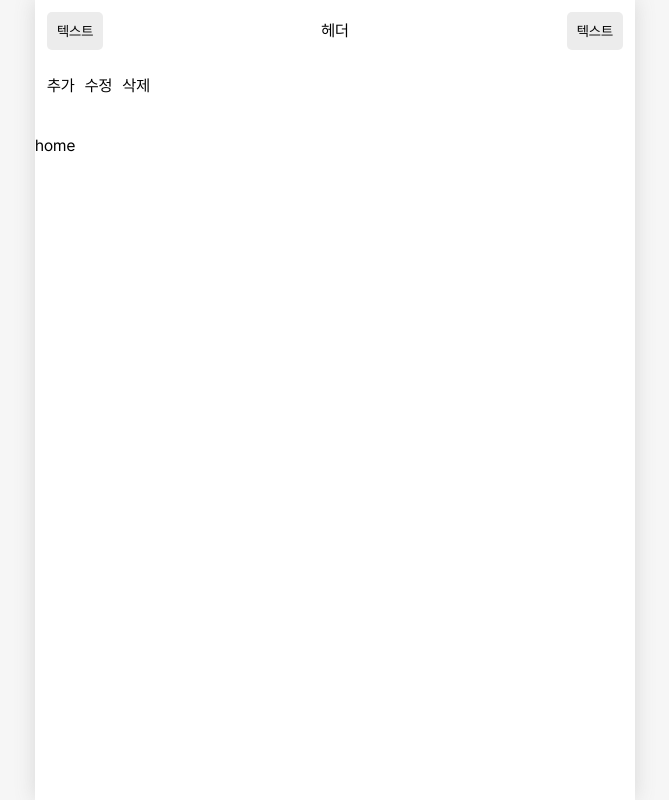
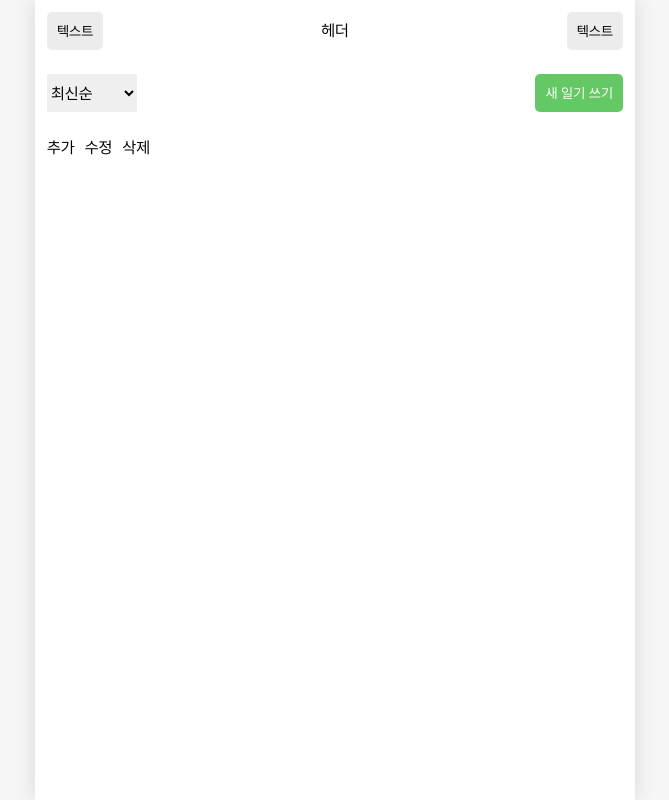
Before and after one commit to youngjunSung/onebite-react, a React (Vite) app in the folder section12/: page / in a window 1280 px wide. Shown: the whole page, without its empty margins (305-974 px from the left). Built offline with nearby package versions, Linux system fonts and the light colour scheme.

Commit message:
chore: home 작업

```diff
--- a/section12/src/App.tsx
+++ b/section12/src/App.tsx
@@ -113,16 +113,14 @@ function App() {
 
   return (
     <div className="max-w-[600px] w-full mx-auto bg-white flex-1 shadow-[0px_0px_20px_#64646433]">
-      <Header
-        text="헤더"
-        leftChild={<Button text="텍스트" type="default" />}
-        rightChild={
-          <Button text="텍스트" type="default" onClick={() => alert()} />
-        }
-      />
-      <div>
-
-      </div>
+      <Routes>
+        {/* switch문처럼 렌더링 된다. url이 / 면 Home, /new면 New  */}
+        <Route path="/" element={<Home />} />
+        <Route path="/new" element={<New />} />
+        <Route path="/diary/:diary" element={<Diary />} />
+        <Route path="/edit/:edit" element={<Edit />} />
+        <Route path="*" element={<Notfound />} />
+      </Routes>
       <div className="p-[12px] flex gap-[10px]">
         <button
           onClick={() =>
@@ -161,14 +159,6 @@ function App() {
           })}
         </ul>
       </div>
-      <Routes>
-        {/* switch문처럼 렌더링 된다. url이 / 면 Home, /new면 New  */}
-        <Route path="/" element={<Home />} />
-        <Route path="/new" element={<New />} />
-        <Route path="/diary/:diary" element={<Diary />} />
-        <Route path="/edit/:edit" element={<Edit />} />
-        <Route path="*" element={<Notfound />} />
-      </Routes>
     </div>
   );
 }
--- a/section12/src/components/Button.tsx
+++ b/section12/src/components/Button.tsx
@@ -1,10 +1,10 @@
-const Button = ({ text, type, onClick }: { text: string, type: string, onClick?: () => void }) => {
+const Button = ({ text, type, className, onClick }: { text: string, type: string, className?: string, onClick?: () => void }) => {
 	const getType = (type: string) => {
 		switch (type) {
 			case 'default':
 				return 'bg-[#ececec]'
 			case 'positive':
-				return 'bg-[#87c670] text-white'
+				return 'bg-[#64c964] text-white'
 			case 'negative':
 				return 'bg-[#de6264] text-white'
 			default:
@@ -15,7 +15,7 @@ const Button = ({ text, type, onClick }: { text: string, type: string, onClick?:
     <button
       type="button"
       onClick={onClick}
-      className={`cursor-pointer ${getType(type)} rounded-[5px] text-[14px] center min-h-[38px] px-[10px] py-[4px]`}
+      className={`cursor-pointer ${getType(type)} rounded-[5px] text-[14px] center min-h-[38px] px-[10px] py-[4px] ${className}`}
     >
       {text}
     </button>
--- a/section12/src/pages/Home.tsx
+++ b/section12/src/pages/Home.tsx
@@ -1,7 +1,25 @@
+import Header from "../components/Header";
+import Button from "../components/Button";
+
 const Home = () => {
-    return (
-        <h1>home</h1>
-    )
-}
+  return (
+    <>
+      <Header
+        text="헤더"
+        leftChild={<Button text="텍스트" type="default" />}
+        rightChild={
+          <Button text="텍스트" type="default" onClick={() => alert()} />
+        }
+      />
+      <div className="p-[12px] flex items-center">
+        <select className="h-[38px] pr-[10px]">
+          <option value="최신순">최신순</option>
+          <option value="오래된 순">오래된 순</option>
+        </select>
+        <Button text="새 일기 쓰기" type="positive" className="ml-auto" />
+      </div>
+    </>
+  );
+};
 
 export default Home;
```
